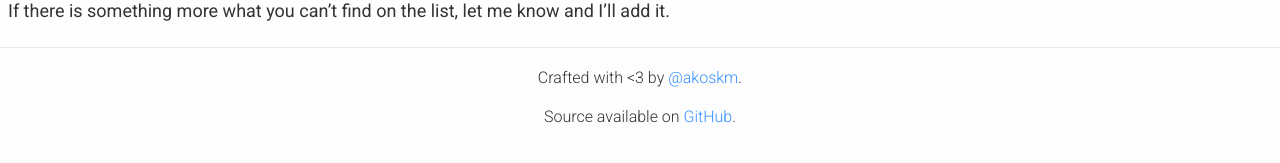
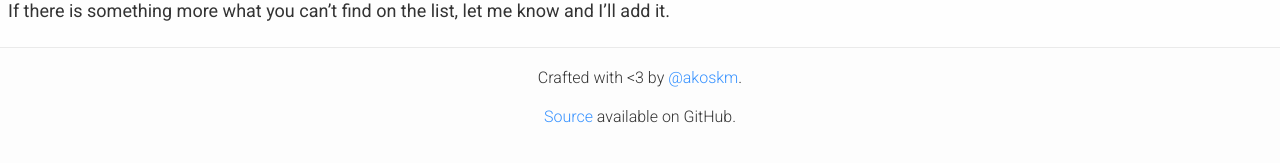
Before and after one commit to akoskm/akoskm.github.io, a Jekyll site: the page built from index.html, in a window 1280 px wide. Shown: the part 1191-1354 px from the top of the page. Built offline with Jekyll 4.4.1, drawn with Linux system fonts in a browser that asks for light colours; comment, search, counter and statistics services are not loaded; some of the changed lines change nothing that is shown.

Commit message:
separate tap targets

```diff
--- a/_includes/footer.html
+++ b/_includes/footer.html
@@ -1,4 +1,4 @@
 <footer>
   <div>Crafted with &lt3 by <a href="https://twitter.com/akoskm">@akoskm</a>.</div>
-  <div>Source available on <a href="https://github.com/akoskm/akoskm.github.io">GitHub</a>.</div>
+  <div><a href="https://github.com/akoskm/akoskm.github.io">Source</a> available on GitHub.</div>
 </footer>
```
